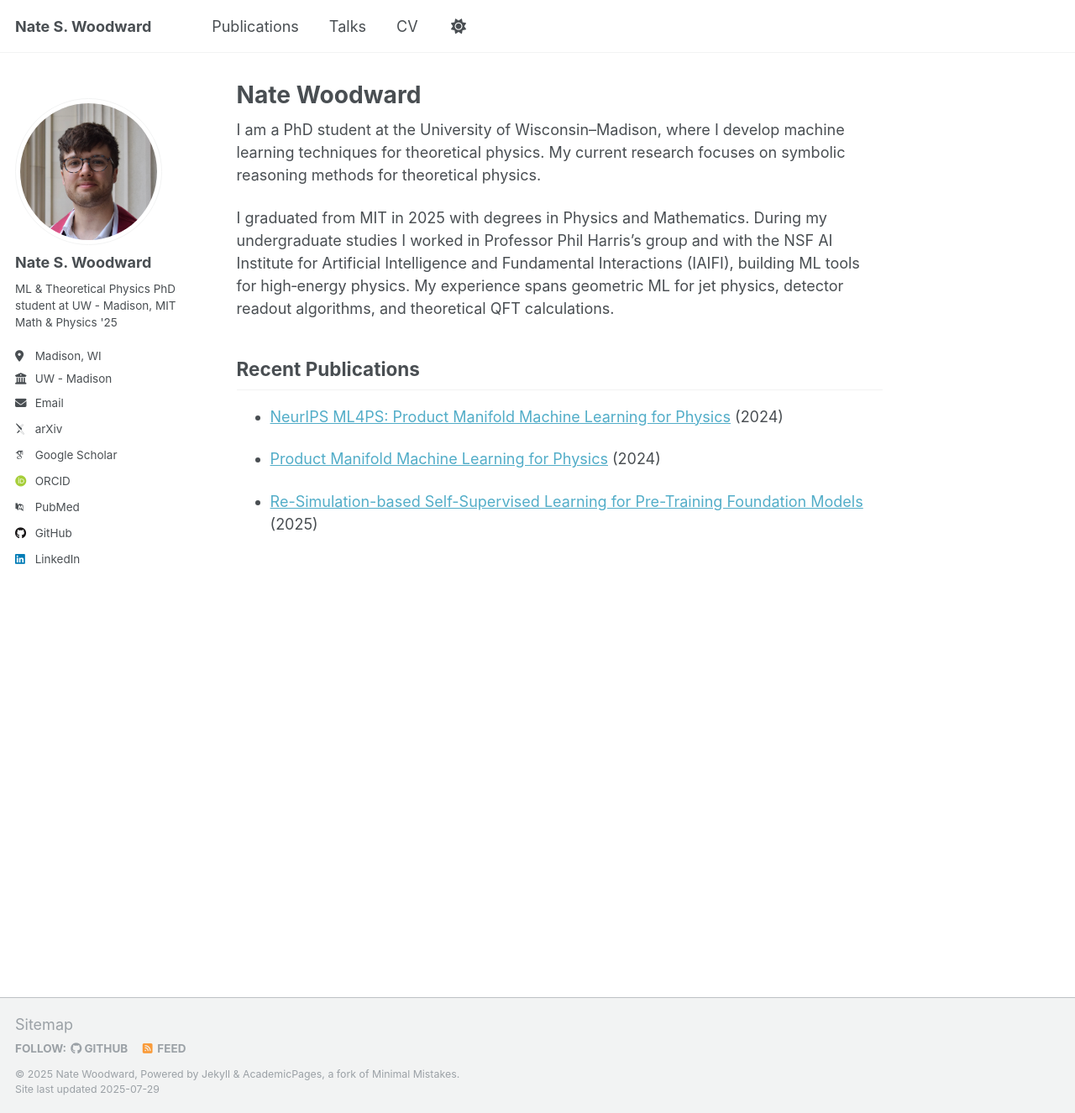
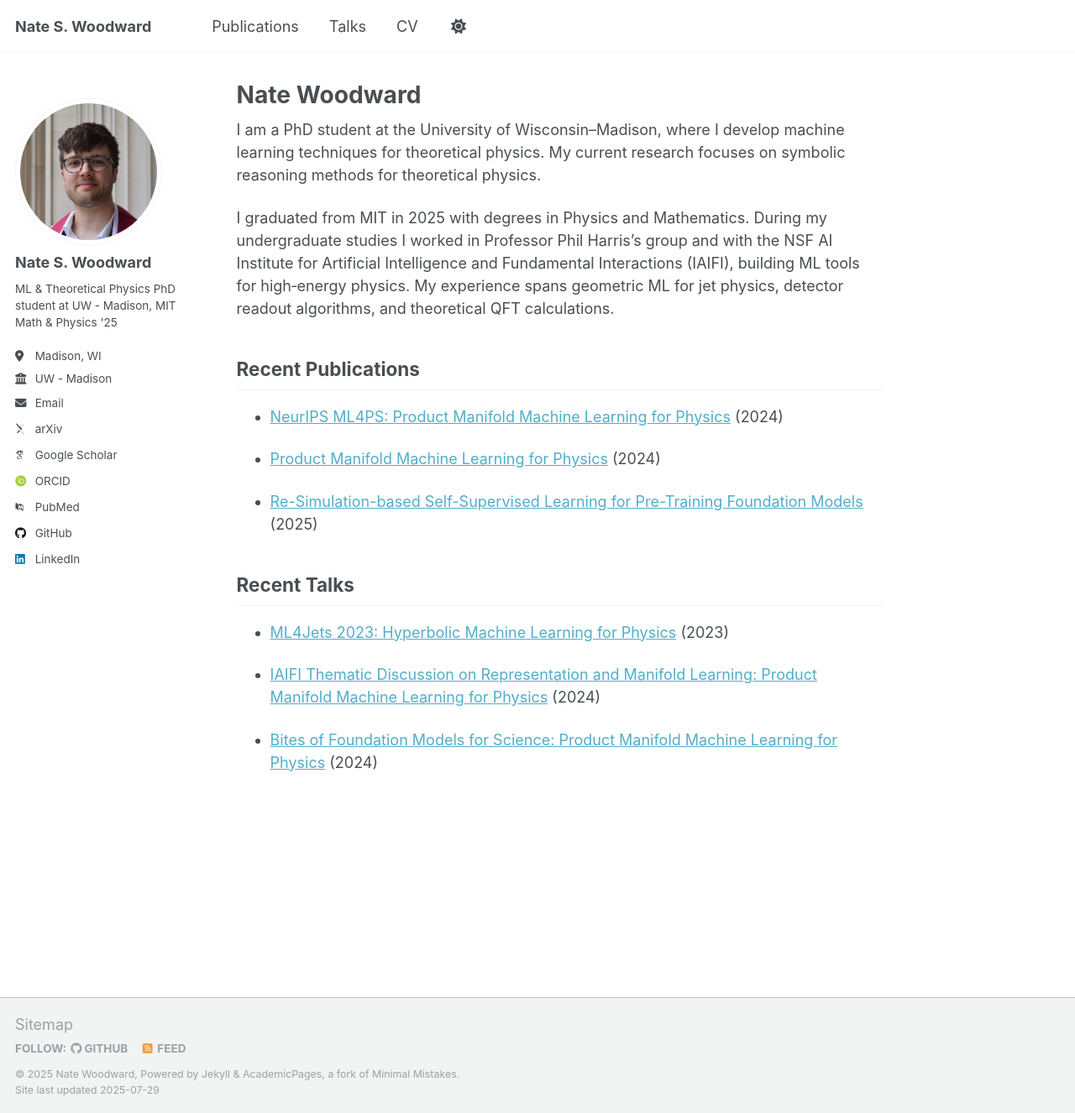
Before and after one commit to nswood/nswood.github.io, a Jekyll site: the page built from _pages/about.md, in a window 1280 px wide and 1326 px high. Shown: the whole window at 84% size. Built offline with Jekyll 4.4.1, drawn with Linux system fonts in a browser that asks for light colours; some web fonts are replaced; a script that is not in the unit is left out.

Commit message:
Update about.md

```diff
--- a/_pages/about.md
+++ b/_pages/about.md
@@ -13,6 +13,11 @@ I graduated from MIT in 2025 with degrees in Physics and Mathematics. During my
 
 ## Recent Publications
 
-{% for post in site.publications limit:3 %}
+{% for post in site.publications limit:3 reversed %}
 - [{{ post.title }}]({{ post.url }}) ({{ post.date | date: "%Y" }})
 {% endfor %}
+
+## Recent Talks
+{% for post in site.talks limit:3 reversed %}
+- [{{ post.title }}]({{ post.url }}) ({{ post.date | date: "%Y" }})
+{% endfor %}
```
